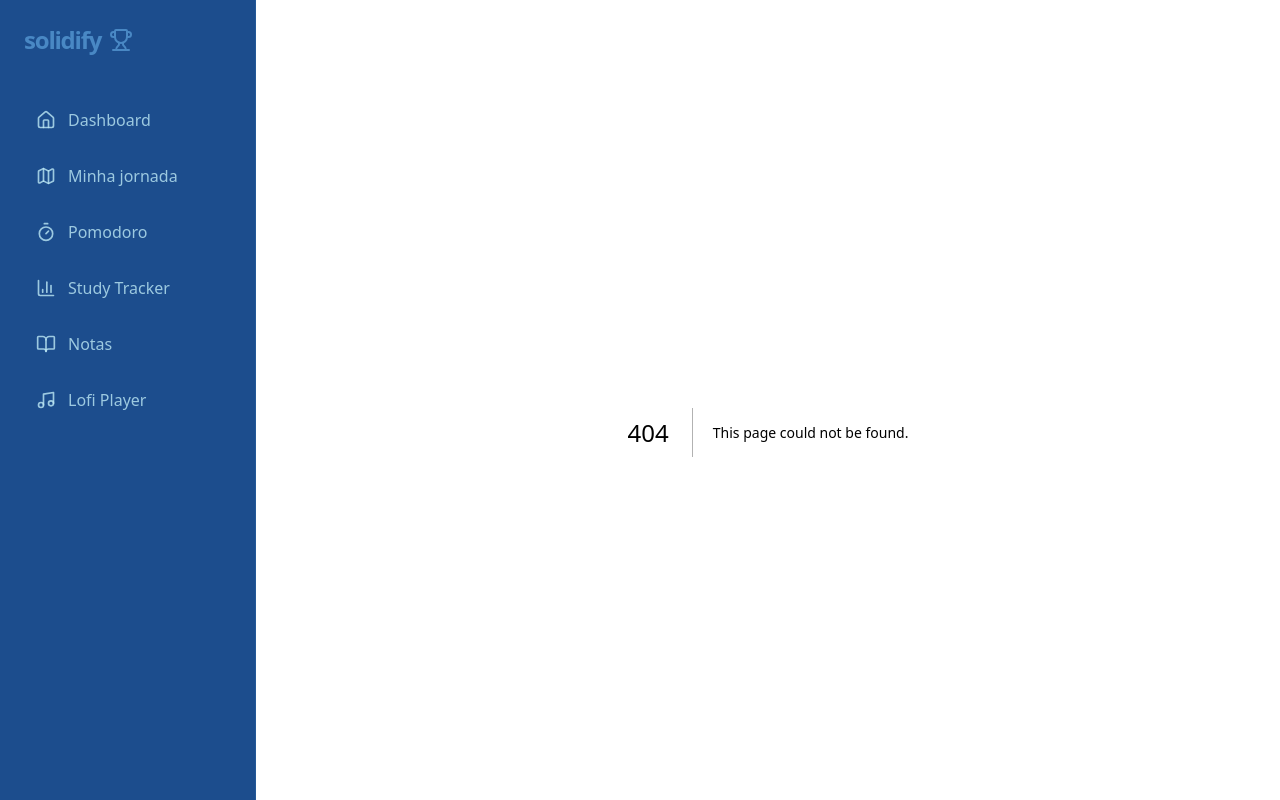
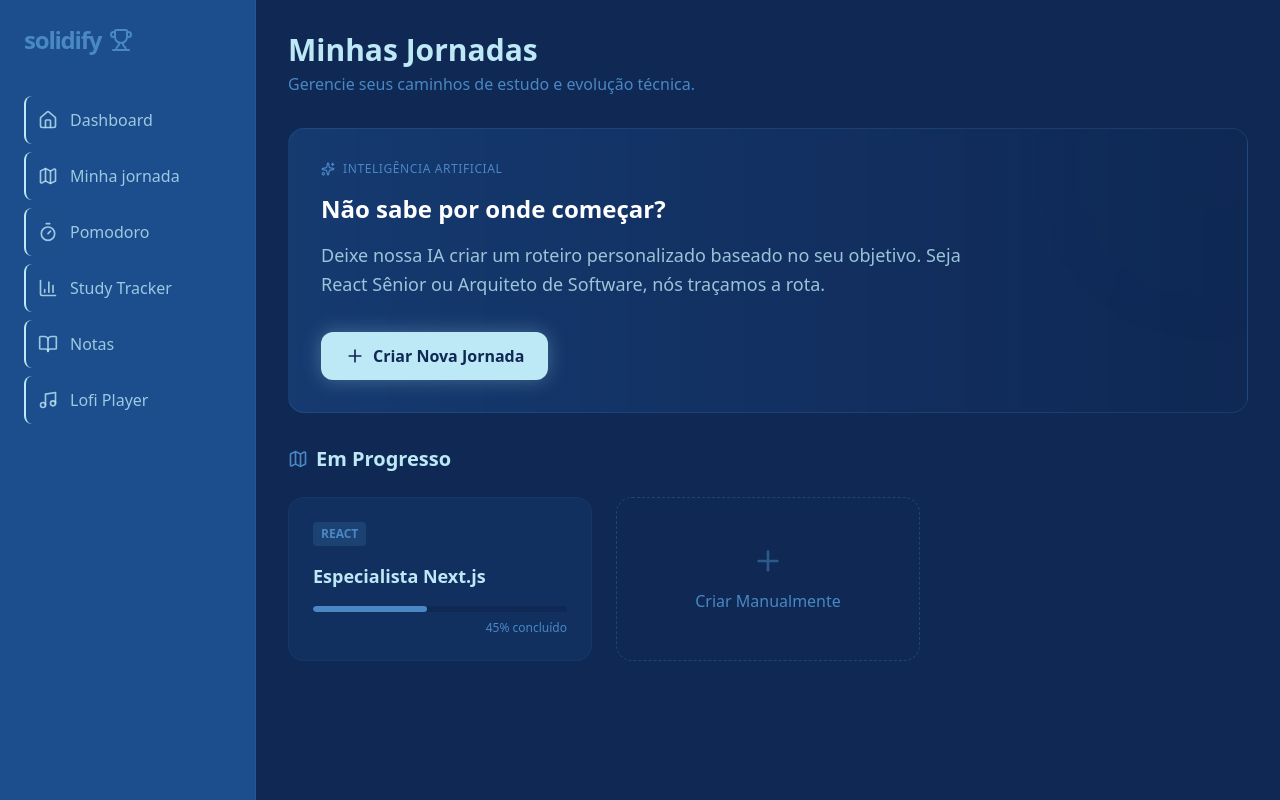
Before and after one commit to GGhiaroni/solidify, a Next.js app: page /minha-jornada in a window 1280 px wide. Before the commit this address had no page. Built offline with nearby package versions, Linux system fonts and the light colour scheme.

Commit message:
criando a página minha jornada

```diff
--- a/app/components/Sidebar.tsx
+++ b/app/components/Sidebar.tsx
@@ -21,7 +21,7 @@ export default function Sidebar() {
           <Link
             key={item.href}
             href={item.href}
-            className="flex items-center gap-3 p-3 rounded-lg text-light/80 hover:bg-soft/10 hover:text-light transition-all group"
+            className="flex items-center gap-3 p-3 rounded-lg border-l-light border-l-2 border-0 text-light/80 hover:bg-soft/10 hover:text-light transition-all group"
           >
             <item.icon
               size={20}
--- /dev/null
+++ b/app/minha-jornada/page.tsx
@@ -0,0 +1,78 @@
+import { ArrowRight, Map, Plus, Sparkles } from "lucide-react";
+
+export default function MinhaJornada() {
+  return (
+    <div className="space-y-8 animate-in fade-in duration-500">
+      <header className="flex items-center justify-between">
+        <div>
+          <h1 className="text-3xl font-bold text-light mb-1">
+            Minhas Jornadas
+          </h1>
+          <p className="text-soft">
+            Gerencie seus caminhos de estudo e evolução técnica.
+          </p>
+        </div>
+      </header>
+
+      <div className="bg-gradient-to-r from-medium/50 to-primary border border-soft/20 rounded-2xl p-8 relative overflow-hidden group">
+        <div className="absolute top-0 right-0 p-10 bg-soft/10 blur-[100px] rounded-full group-hover:bg-soft/20 transition-all duration-700" />
+
+        <div className="relative z-10 max-w-2xl">
+          <div className="flex items-center gap-2 text-soft mb-4 font-medium uppercase tracking-wider text-xs">
+            <Sparkles size={14} />
+            <span>Inteligência Artificial</span>
+          </div>
+
+          <h2 className="text-2xl font-bold text-white mb-4">
+            Não sabe por onde começar?
+          </h2>
+          <p className="text-light/80 mb-8 text-lg leading-relaxed">
+            Deixe nossa IA criar um roteiro personalizado baseado no seu
+            objetivo. Seja React Sênior ou Arquiteto de Software, nós traçamos a
+            rota.
+          </p>
+
+          <button className="bg-light text-primary font-bold px-6 py-3 rounded-xl flex items-center gap-2 hover:scale-105 transition-transform shadow-[0_0_20px_rgba(189,232,245,0.3)]">
+            <Plus size={20} />
+            Criar Nova Jornada
+          </button>
+        </div>
+      </div>
+
+      <section>
+        <div className="flex items-center justify-between mb-6">
+          <h3 className="text-xl font-semibold text-light flex items-center gap-2">
+            <Map size={20} className="text-soft" />
+            Em Progresso
+          </h3>
+        </div>
+
+        <div className="grid grid-cols-1 md:grid-cols-2 lg:grid-cols-3 gap-6">
+          <div className="bg-medium/20 border border-soft/10 p-6 rounded-2xl hover:border-soft/30 transition-colors cursor-pointer group">
+            <div className="flex justify-between items-start mb-4">
+              <span className="bg-soft/20 text-soft text-xs font-bold px-2 py-1 rounded">
+                REACT
+              </span>
+              <ArrowRight
+                size={18}
+                className="text-soft opacity-0 group-hover:opacity-100 transition-opacity transform group-hover:translate-x-1"
+              />
+            </div>
+            <h4 className="text-lg font-bold text-light mb-2 group-hover:text-white transition-colors">
+              Especialista Next.js
+            </h4>
+            <div className="w-full bg-primary h-1.5 rounded-full mt-4 overflow-hidden">
+              <div className="bg-soft h-full w-[45%] rounded-full" />
+            </div>
+            <p className="text-xs text-soft mt-2 text-right">45% concluído</p>
+          </div>
+
+          <button className="border border-dashed border-soft/30 rounded-2xl p-6 flex flex-col items-center justify-center gap-3 text-soft hover:bg-soft/5 hover:text-light transition-all h-full min-h-[160px]">
+            <Plus size={32} className="opacity-50" />
+            <span className="font-medium">Criar Manualmente</span>
+          </button>
+        </div>
+      </section>
+    </div>
+  );
+}
```
